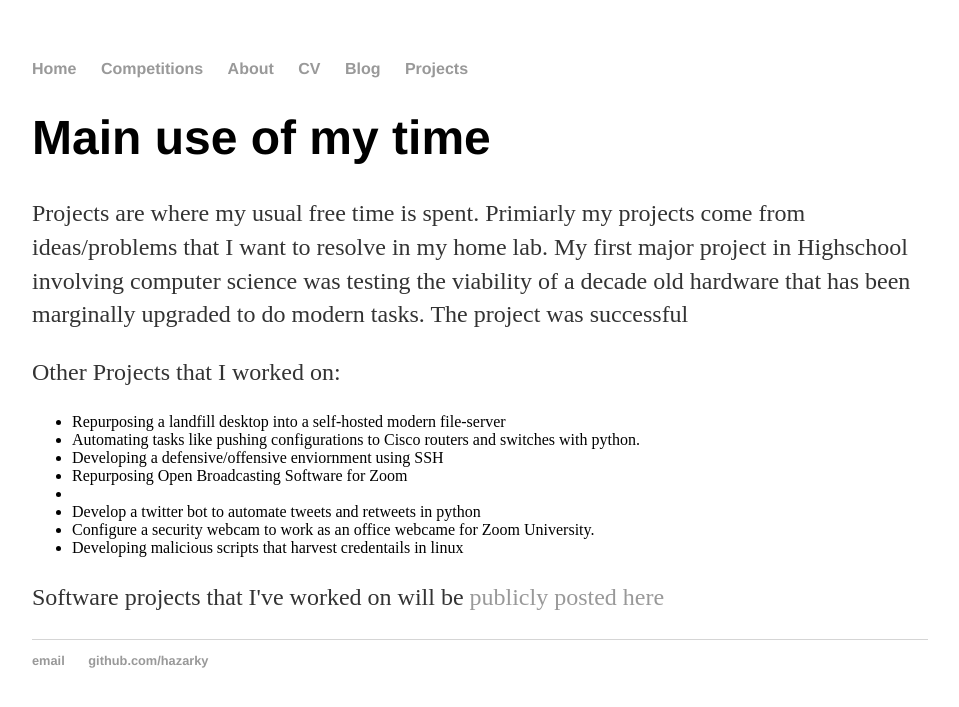
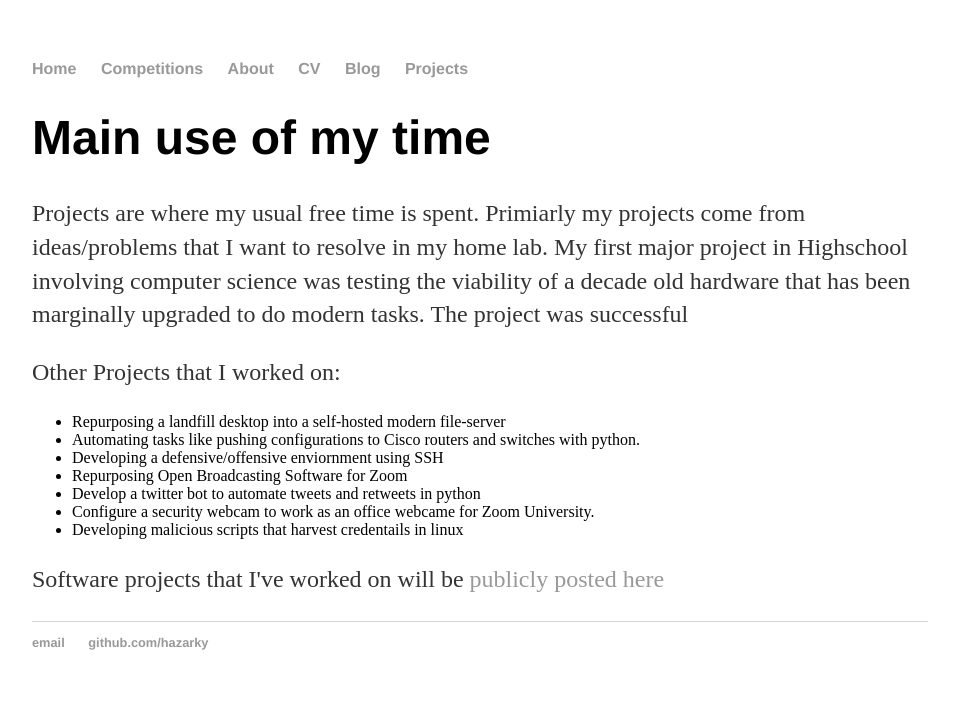
Before and after one commit to hazarky/hazarky.github.io, a Jekyll site: the page built from projects/index.html, in a window 1280 px wide. Shown: the top 707 px of the page, without its empty margins (160-1119 px from the left). Built offline with Jekyll 4.4.1, drawn with Linux system fonts in a browser that asks for light colours.

```diff
--- a/projects/index.html
+++ b/projects/index.html
@@ -11,7 +11,7 @@ title: Stuff I worked on
       <li>Repurposing a landfill desktop into a self-hosted modern file-server</li>
       <li>Automating tasks like pushing configurations to Cisco routers and switches with python.</li>
       <li>Developing a defensive/offensive enviornment using SSH</li>
-      <li>Repurposing Open Broadcasting Software for Zoom<li>
+      <li>Repurposing Open Broadcasting Software for Zoom</li>
       <li>Develop a twitter bot to automate tweets and retweets in python</li>
       <li>Configure a security webcam to work as an office webcame for Zoom University.</li>
       <li>Developing malicious scripts that harvest credentails in linux</li>
```
